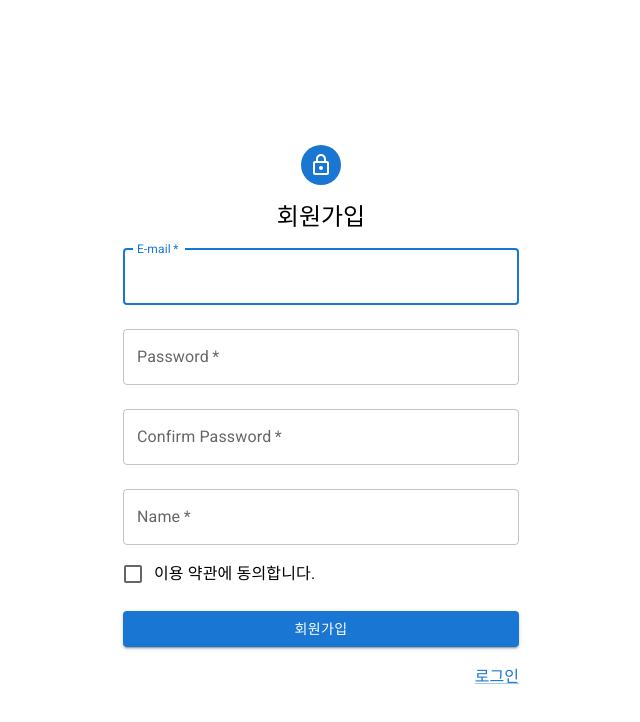
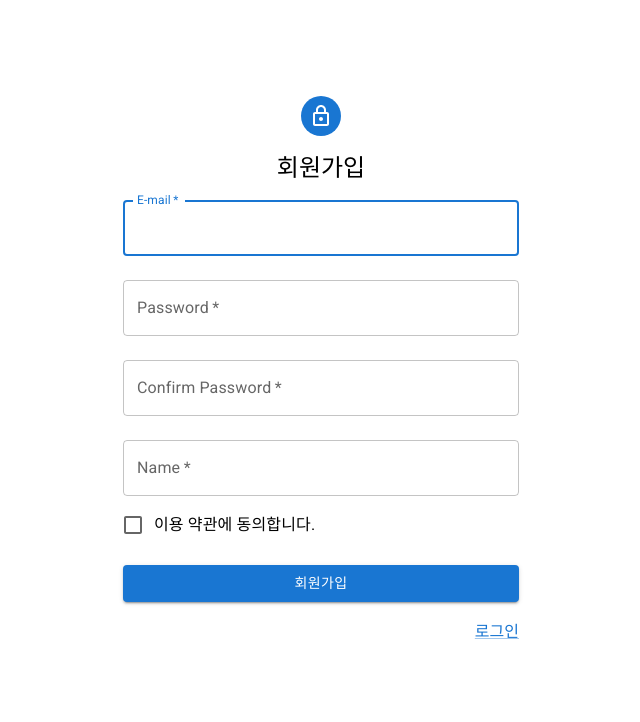
Before and after one commit to 2weeks0/node-boiler-plate, a React (Create React App) app in the folder client/: page /register in a window 1280 px wide. Shown: the top 722 px of the page, without its empty margins (319-959 px from the left). Built offline with nearby package versions, Linux system fonts and the light colour scheme; no server answers.

Commit message:
refactor(client): 회원가입 리팩토링
나누어져있던 state 문맥에 맞게 합침

```diff
--- a/client/public/index.html
+++ b/client/public/index.html
@@ -25,6 +25,12 @@
       work correctly both with client-side routing and a non-root public URL.
       Learn how to configure a non-root public URL by running `npm run build`.
     -->
+    <style>
+      * {
+        margin: 0;
+        padding: 0;
+      }
+    </style>
     <title>React App</title>
   </head>
   <body>
--- a/client/src/pages/RegisterPage.tsx
+++ b/client/src/pages/RegisterPage.tsx
@@ -9,13 +9,16 @@ import {
   Grid,
   Button,
   Link,
+  FormHelperText,
+  FormControl,
 } from "@mui/material";
-import React, { FC, useState } from "react";
+import React, { FC, useState, useRef } from "react";
 import { useDispatch } from "react-redux";
 import { useNavigate } from "react-router-dom";
 import { registerThunk } from "../store/slices/userSlice";
 
 interface RegisterForm {
+  [index: string]: string | boolean;
   email: string;
   password: string;
   name: string;
@@ -23,11 +26,18 @@ interface RegisterForm {
   agree: boolean;
 }
 
+interface RegisterError {
+  [index: string]: Error;
+  email: Error;
+  password: Error;
+  name: Error;
+  confirmPassword: Error;
+  agree: Error;
+}
+
 interface Error {
-  email: boolean;
-  password: boolean;
-  name: boolean;
-  confirmPassword: boolean;
+  value: boolean;
+  msg: string;
 }
 
 interface IProps {}
@@ -40,28 +50,80 @@ export const RegisterPage: FC<IProps> = (props) => {
     confirmPassword: "",
     agree: false,
   });
-  const [error, setError] = useState<Error>({
-    email: false,
-    password: false,
-    name: false,
-    confirmPassword: false,
+  const [error, setError] = useState<RegisterError>({
+    email: {
+      value: false,
+      msg: "",
+    },
+    password: {
+      value: false,
+      msg: "",
+    },
+    name: {
+      value: false,
+      msg: "",
+    },
+    confirmPassword: {
+      value: false,
+      msg: "",
+    },
+    agree: {
+      value: false,
+      msg: "",
+    },
   });
+  const inputRefs = useRef<any>([]);
 
   const dispatch = useDispatch<any>();
   const navigate = useNavigate();
 
+  const onChangeValue = (key: string, v: string | boolean) => {
+    setForm((prev) => ({
+      ...prev,
+      [key]: v,
+    }));
+    setError((prev) => ({
+      ...prev,
+      [key]: {
+        value: !v,
+        msg: !v ? `${key}을(를) 입력하세요.` : "",
+      },
+    }));
+  };
+
+  const onKeyPress = (event: React.KeyboardEvent, index: number) => {
+    if (index === Object.keys(form).length - 1) {
+      inputRefs.current[index].blur();
+      return onSubmit();
+    }
+
+    if (event.key === "Enter") {
+      inputRefs.current[index + 1].focus();
+    }
+  };
+
   const onSubmit = async () => {
-    if (!form.email || !form.password || !form.name || !form.confirmPassword) {
+    if (!form.email || !form.password || !form.name || !form.confirmPassword || !form.agree) {
+      Object.keys(form).forEach((key) =>
+        setError((prev) => ({
+          ...prev,
+          [key]: {
+            value: !form[key],
+            msg: !form[key] ? `${key}을(를) 입력하세요.` : "",
+          },
+        }))
+      );
       return;
     }
 
-    if (!form.agree) {
-      return alert("이용 약관에 동의해주세요.");
-    }
-
     if (form.password !== form.confirmPassword) {
-      setError({ ...error, password: true, confirmPassword: true });
-      return alert("비밀번호와 비밀번호 확인이 다릅니다.");
+      const errorMsg = "비밀번호와 비밀번호 확인이 다릅니다.";
+      setError((prev) => ({
+        ...prev,
+        password: { value: true, msg: errorMsg },
+        confirmPassword: { value: true, msg: errorMsg },
+      }));
+      return;
     }
 
     const result = await dispatch(
@@ -79,54 +141,37 @@ export const RegisterPage: FC<IProps> = (props) => {
     <RegisterPagePresenter
       form={form}
       error={error}
-      onChangeEmail={(v) => setForm({ ...form, email: v })}
-      onChangePassword={(v) => setForm({ ...form, password: v })}
-      onChangeName={(v) => setForm({ ...form, name: v })}
-      onChangeConfirmPassword={(v) => setForm({ ...form, confirmPassword: v })}
-      onChangeAgree={(v) => setForm({ ...form, agree: v })}
+      onChangeValue={onChangeValue}
       onSubmit={onSubmit}
-      setErrorEmail={(v) => setError({ ...error, email: v })}
-      setErrorPassword={(v) => setError({ ...error, password: v })}
-      setErrorConfirmPassword={(v) => setError({ ...error, confirmPassword: v })}
-      setErrorName={(v) => setError({ ...error, name: v })}
+      inputRefs={inputRefs}
+      onKeyPress={onKeyPress}
     />
   );
 };
 
 interface IPresenterProps {
   form: RegisterForm;
-  error: Error;
-  onChangeEmail: (v: string) => void;
-  onChangePassword: (v: string) => void;
-  onChangeName: (v: string) => void;
-  onChangeConfirmPassword: (v: string) => void;
-  onChangeAgree: (v: boolean) => void;
+  error: RegisterError;
+  onChangeValue: (key: string, v: string | boolean) => void;
   onSubmit: () => Promise<void>;
-  setErrorEmail: (v: boolean) => void;
-  setErrorPassword: (v: boolean) => void;
-  setErrorConfirmPassword: (v: boolean) => void;
-  setErrorName: (v: boolean) => void;
+  inputRefs: React.MutableRefObject<any>;
+  onKeyPress: (event: React.KeyboardEvent, index: number) => void;
 }
 
 export const RegisterPagePresenter: FC<IPresenterProps> = ({
   form,
   error,
-  onChangeEmail,
-  onChangePassword,
-  onChangeName,
-  onChangeConfirmPassword,
-  onChangeAgree,
+  onChangeValue,
   onSubmit,
-  setErrorEmail,
-  setErrorPassword,
-  setErrorConfirmPassword,
-  setErrorName,
+  inputRefs,
+  onKeyPress,
 }) => {
   return (
     <Container
       maxWidth="xs"
       sx={{
-        height: "100vh",
+        marginTop: 10,
+        marginBottom: 10,
         display: "flex",
         flexDirection: "column",
         justifyContent: "center",
@@ -149,10 +194,11 @@ export const RegisterPagePresenter: FC<IPresenterProps> = ({
         fullWidth
         autoFocus
         value={form.email}
-        onChange={(e) => onChangeEmail(e.target.value)}
-        error={error.email}
-        helperText={error.email ? "이메일을 입력하세요." : ""}
-        onBlur={() => setErrorEmail(!form.email)}
+        onChange={(e) => onChangeValue("email", e.target.value)}
+        error={error.email.value}
+        helperText={error.email.msg}
+        onKeyUp={(e) => onKeyPress(e, 0)}
+        inputRef={(ref) => (inputRefs.current[0] = ref)}
       />
 
       <TextField
@@ -163,10 +209,11 @@ export const RegisterPagePresenter: FC<IPresenterProps> = ({
         required
         fullWidth
         value={form.password}
-        onChange={(e) => onChangePassword(e.target.value)}
-        error={error.password}
-        helperText={error.password ? "비밀번호를 입력하세요." : ""}
-        onBlur={() => setErrorPassword(!form.password)}
+        onChange={(e) => onChangeValue("password", e.target.value)}
+        error={error.password.value}
+        helperText={error.password.msg}
+        onKeyUp={(e) => onKeyPress(e, 1)}
+        inputRef={(ref) => (inputRefs.current[1] = ref)}
       />
 
       <TextField
@@ -177,10 +224,11 @@ export const RegisterPagePresenter: FC<IPresenterProps> = ({
         required
         fullWidth
         value={form.confirmPassword}
-        onChange={(e) => onChangeConfirmPassword(e.target.value)}
-        error={error.confirmPassword}
-        helperText={error.confirmPassword ? "비밀번호 확인을 입력하세요." : ""}
-        onBlur={() => setErrorConfirmPassword(!form.confirmPassword)}
+        onChange={(e) => onChangeValue("confirmPassword", e.target.value)}
+        error={error.confirmPassword.value}
+        helperText={error.confirmPassword.msg}
+        onKeyUp={(e) => onKeyPress(e, 2)}
+        inputRef={(ref) => (inputRefs.current[2] = ref)}
       />
 
       <TextField
@@ -191,19 +239,28 @@ export const RegisterPagePresenter: FC<IPresenterProps> = ({
         required
         fullWidth
         value={form.name}
-        onChange={(e) => onChangeName(e.target.value)}
-        error={error.name}
-        helperText={error.name ? "이름을 입력하세요." : ""}
-        onBlur={() => setErrorName(!form.name)}
+        onChange={(e) => onChangeValue("name", e.target.value)}
+        error={error.name.value}
+        helperText={error.name.msg}
+        onKeyUp={(e) => onKeyPress(e, 3)}
+        inputRef={(ref) => (inputRefs.current[3] = ref)}
       />
 
       <Grid container>
-        <FormControlLabel
-          control={
-            <Checkbox checked={form.agree} onChange={(e) => onChangeAgree(e.target.checked)} />
-          }
-          label="이용 약관에 동의합니다."
-        />
+        <FormControl error={error.agree.value}>
+          <FormControlLabel
+            control={
+              <Checkbox
+                checked={form.agree}
+                onChange={(e) => onChangeValue("agree", e.target.checked)}
+              />
+            }
+            label="이용 약관에 동의합니다."
+            onKeyUp={(e) => onKeyPress(e, 4)}
+            inputRef={(ref) => (inputRefs.current[4] = ref)}
+          />
+          <FormHelperText>{error.agree.msg}</FormHelperText>
+        </FormControl>
       </Grid>
 
       <Button variant="contained" fullWidth onClick={onSubmit} sx={{ m: 2 }}>
@@ -211,7 +268,7 @@ export const RegisterPagePresenter: FC<IPresenterProps> = ({
       </Button>
 
       <Grid container>
-        <Grid item xs/>
+        <Grid item xs />
         <Link href="/login">로그인</Link>
       </Grid>
     </Container>
```
